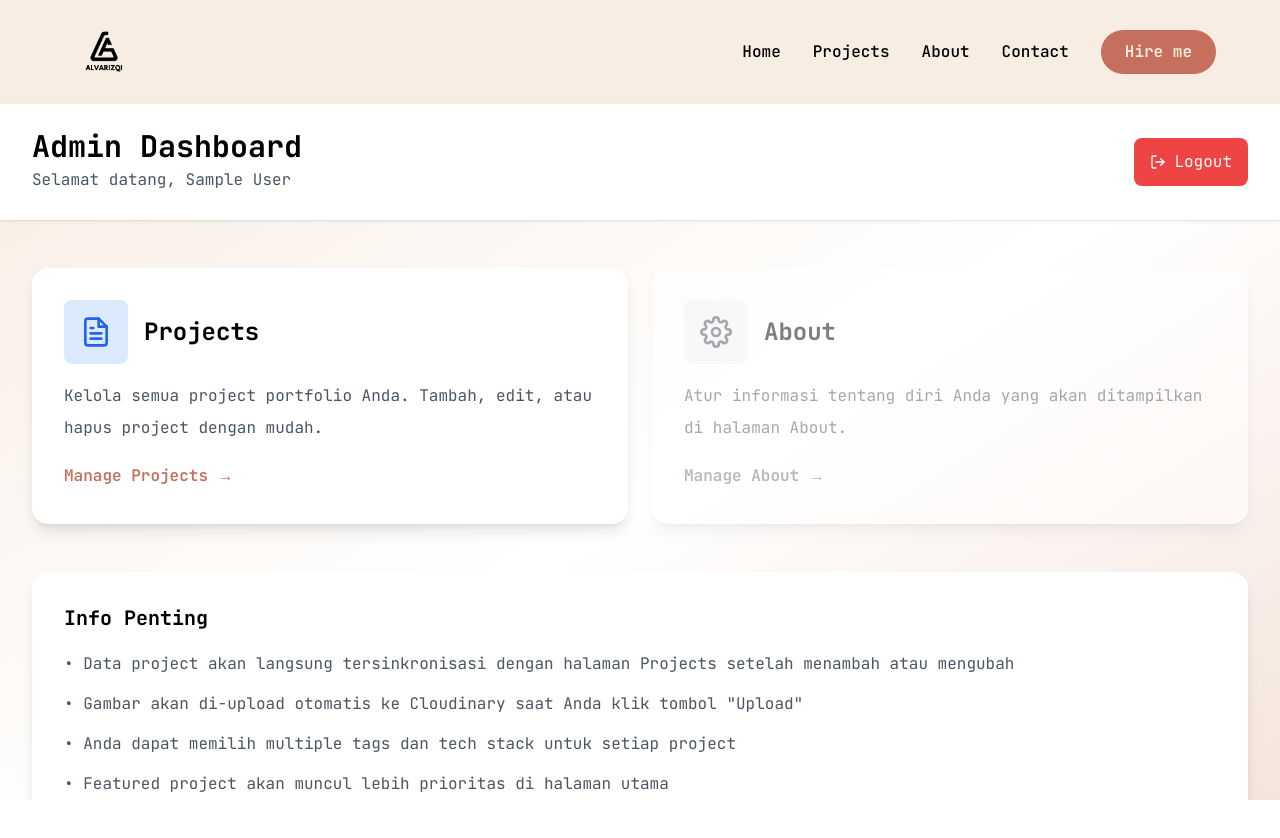
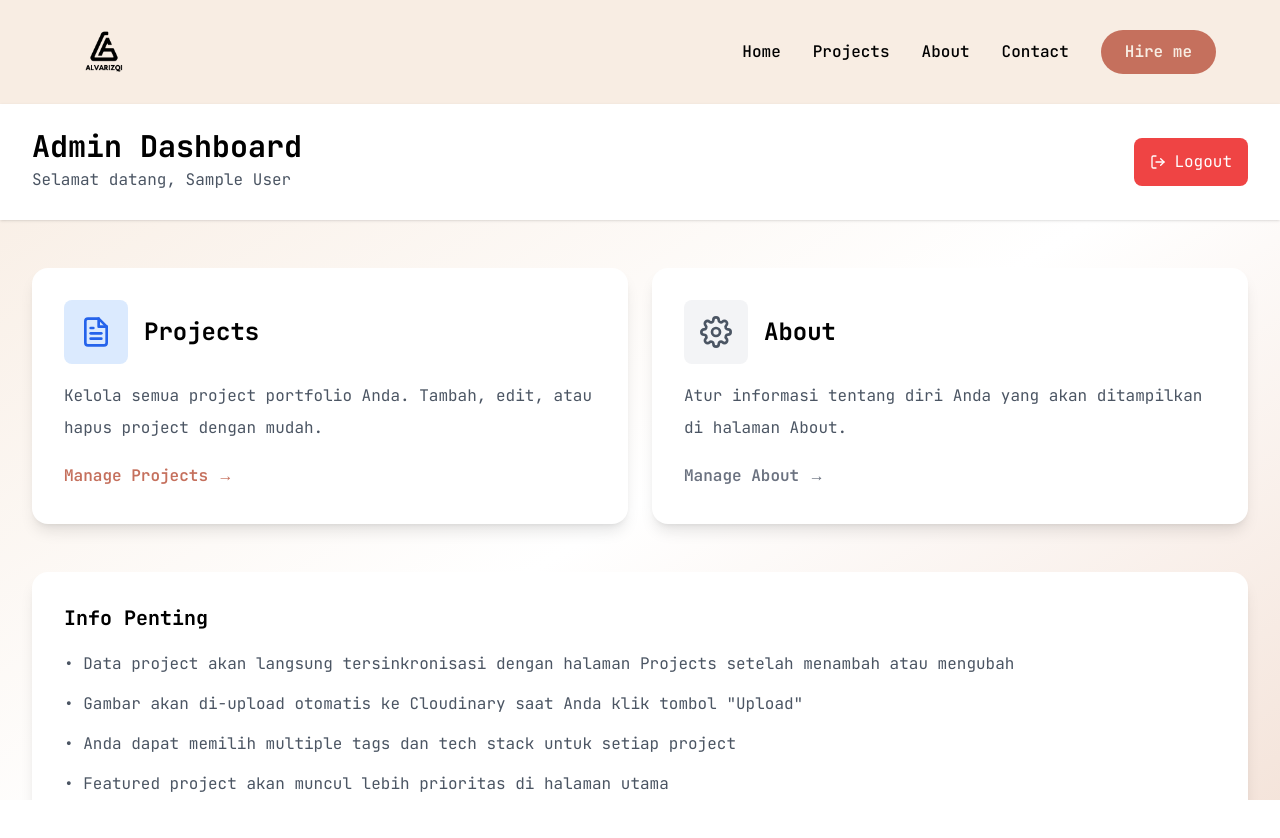
Before and after one commit to Alvarizqi09/porto, a Next.js app: page /admin/dashboard in a window 1280 px wide. Shown: the top 838 px of the page. Built offline with nearby package versions, Linux system fonts and the light colour scheme; no server answers; sample sign-in values are in the browser's storage.

Commit message:
feat: Update About link styling for improved user interaction in Admin Dashboard

```diff
--- a/app/admin/dashboard/page.jsx
+++ b/app/admin/dashboard/page.jsx
@@ -93,7 +93,7 @@ const AdminDashboard = () => {
           <Link href="/admin/about">
             <motion.div
               whileHover={{ scale: 1.05 }}
-              className="bg-white rounded-2xl shadow-lg p-8 opacity-50 cursor-not-allowed"
+              className="bg-white rounded-2xl shadow-lg p-8 cursor-pointer hover:shadow-xl transition-all"
             >
               <div className="flex items-center gap-4 mb-4">
                 <div className="bg-gray-100 p-4 rounded-lg">
```
